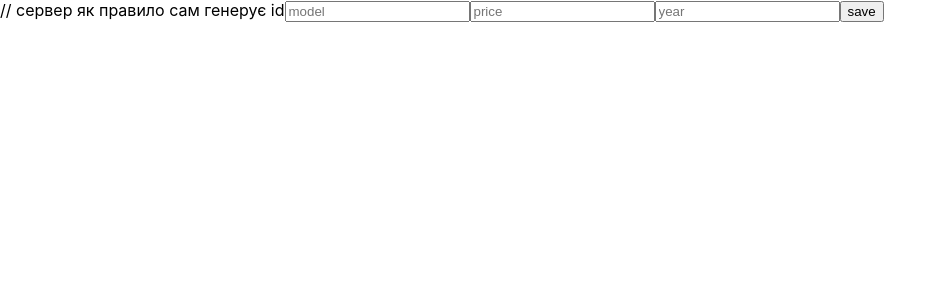
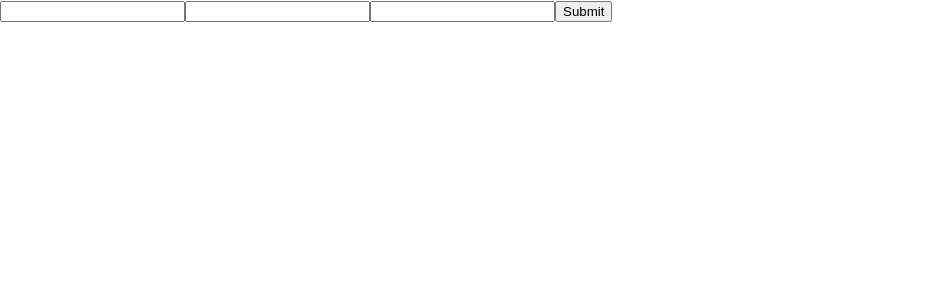
Before and after one commit to denrowing/react-start, a React (Create React App) app: page / in a window 1280 px wide. Shown: the top 300 px of the page, without its empty margins (0-947 px from the left). Built offline with nearby package versions, Linux system fonts and the light colour scheme.

Commit message:
init commit4

```diff
--- a/src/App.js
+++ b/src/App.js
@@ -1,9 +1,11 @@
 import Form from "./components/Form";
+import SuperForm from "./components/SuperForm";
 
 export default function App() {
   return (
     <div>
-    <Form/>
+      <SuperForm/>
+    {/*<Form/>*/}
 
     </div>
   );
--- /dev/null
+++ b/src/components/SuperForm.js
@@ -0,0 +1,56 @@
+import {createRef, useState} from "react";
+import {saveCar} from "../services/car.api.servise";
+
+export default function SuperForm() {
+    // let [model, setModel] = useState('')
+    // let [price, setPrice] = useState('')
+    // let [year, setYear] = useState('')
+
+    let refObject = createRef()
+    let [formState, setFormState] = useState({model: '', price: '', year: ''})
+
+    // let onCarModelChange = (e) => {
+    //     console.log(e.target.value)
+    //     setModel(e.target.value)
+    // }
+    // let onCarPriceChange = (e) => {
+    //     console.log(e.target.value)
+    //     setPrice(e.target.value)
+    // }
+    // let onCarYearChange = (e) => {
+    //     console.log(e.target.value)
+    //     setYear(e.target.value)
+    // }
+
+    let onFormInputChange = (e) => {
+        if ((e.target.name === 'model' && e.target.value.length <= 20) ||
+            (e.target.name === 'price' && e.target.value > 0) ||
+            (e.target.name === 'year' && (e.target.value >= 2000 && e.target.value <= 2021))
+        ) {
+            setFormState({...formState, [e.target.name] : e.target.value})
+        }
+
+        // console.log(e.target.name)
+        // let x = {[e.target.name]: e.target.value}
+        // console.log(x);
+    }
+
+    let save = (e) => {
+        e.preventDefault()
+        console.log(formState);
+        // saveCar(formState)
+        console.log(refObject);
+    }
+
+  return (
+    <div>
+        <form onSubmit={save} ref={refObject}>
+            <input type="text" name={'model'} value={formState.model} onChange={onFormInputChange}/>
+            <input type="text" name={'price'} value={formState.price} onChange={onFormInputChange}/>
+            <input type="text" name={'year'} value={formState.year} onChange={onFormInputChange}/>
+            <input type="submit"/>
+        </form>
+
+    </div>
+  );
+}
```
